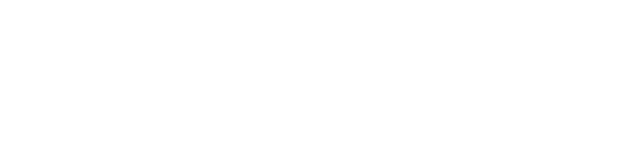
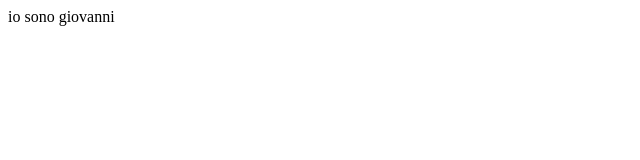
Before and after one commit to GiovanniTammaro9/css-sett3-3, a plain HTML site: page index.html in a window 1280 px wide. Shown: the whole page, without its empty margins (0-640 px from the left). Drawn offline with Linux system fonts and the light colour scheme.

Commit message:
crato un quadrato con i pixel

```diff
--- a/index.html
+++ b/index.html
@@ -8,4 +8,7 @@
 </head>
 <body>
     <div id="nomeforma"></div>
+    <div class="box">
+        io sono giovanni
+    </div>
 </body>
--- a/style.css
+++ b/style.css
@@ -3,3 +3,8 @@
     width: 100%;
     height: 100%;
 }
+
+.box{
+    width: 100px;
+    height: 100px;
+}
```
